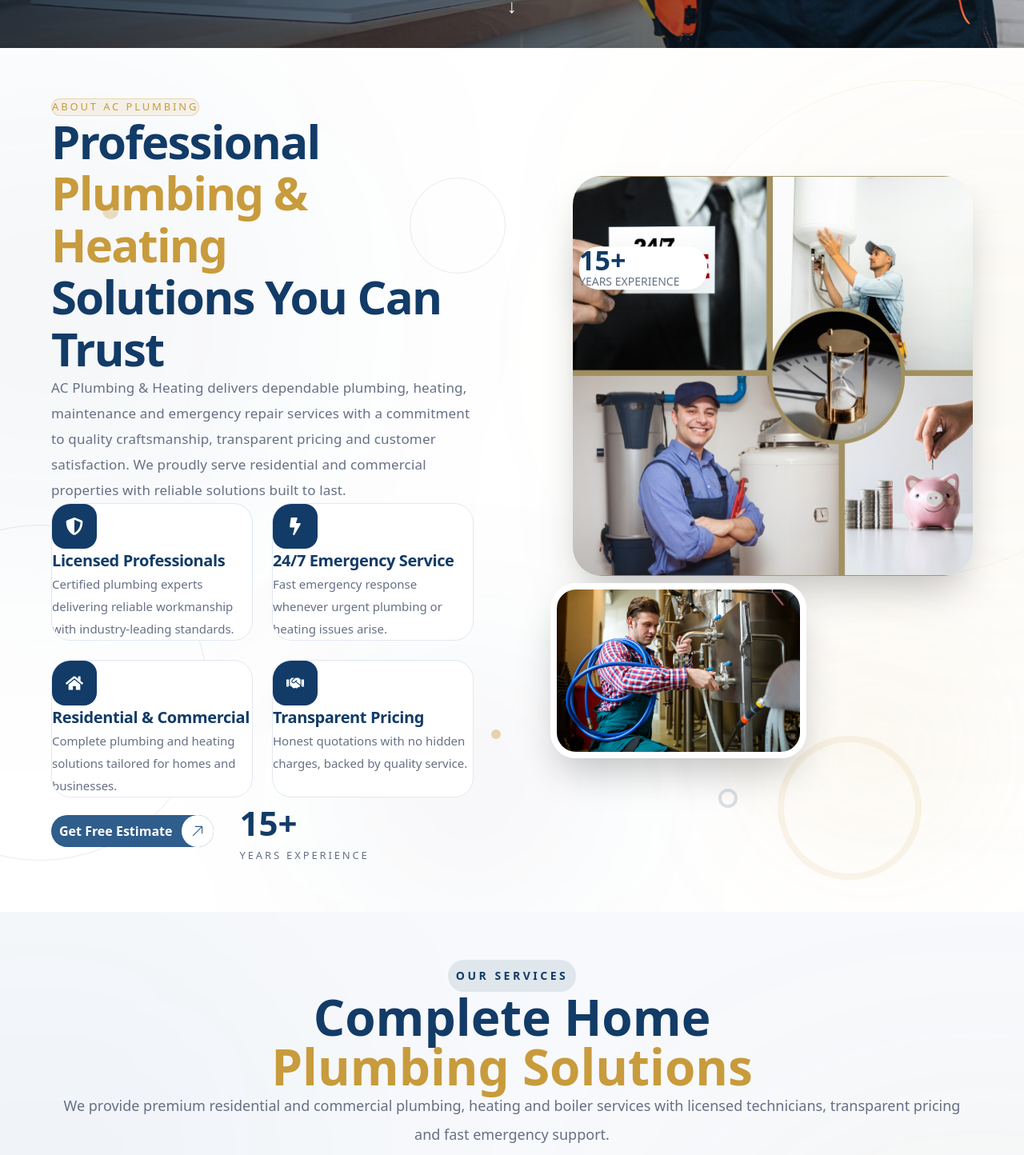
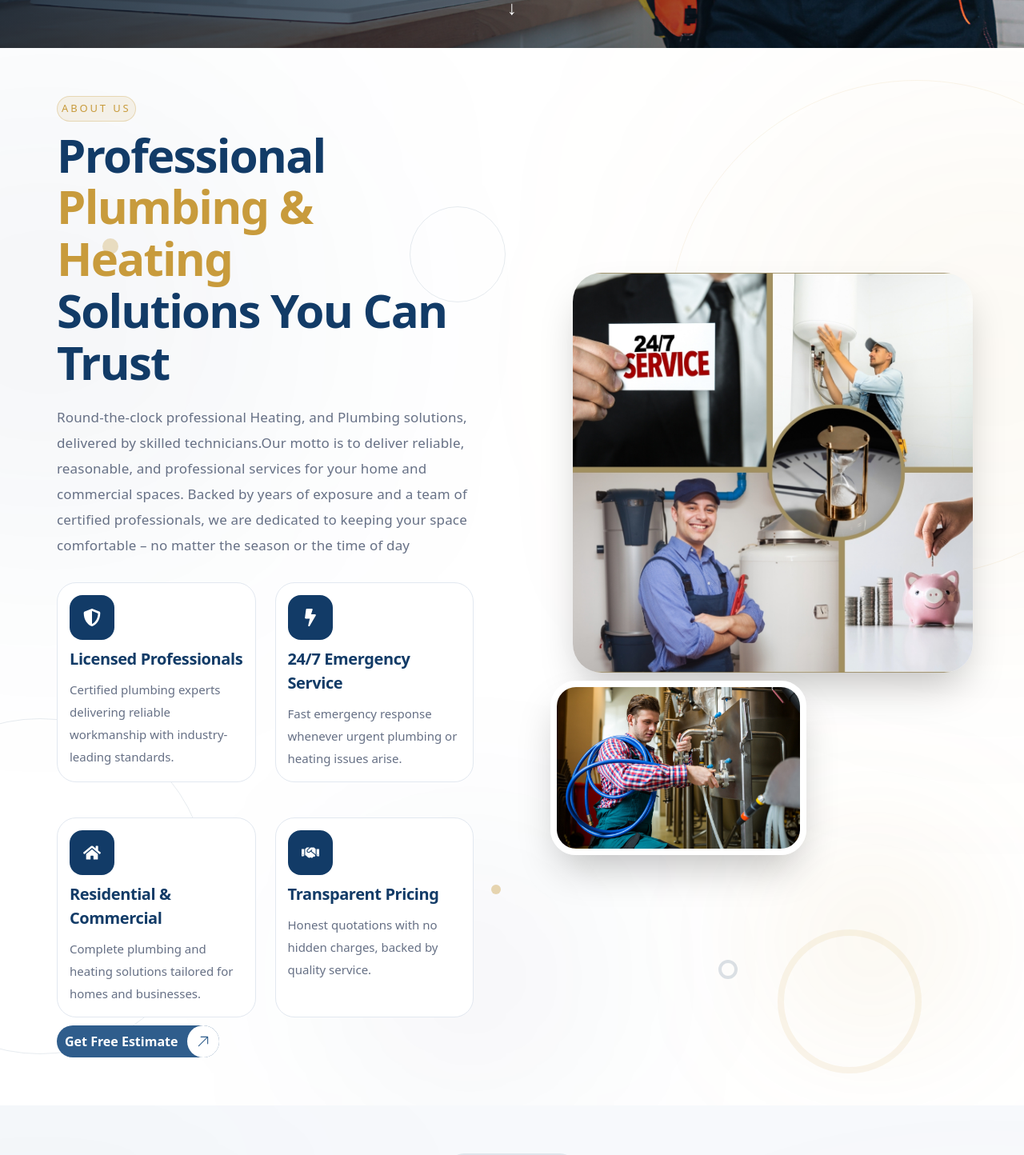
Before and after one commit to SanchitaGTMCanada/ac-plumbing, a Next.js app: page / in a window 1280 px wide. Shown: the part 740-2184 px from the top of the page at 80% size. Built offline with nearby package versions, Linux system fonts and the light colour scheme.

Commit message:
fix menu links

```diff
--- a/src/components/home/About/AboutContent.jsx
+++ b/src/components/home/About/AboutContent.jsx
@@ -33,7 +33,7 @@ const features = [
 
 export default function AboutContent() {
   return (
-    <div className="max-w-[620px]" style={{marginTop:"60px", marginBottom:"60px"}}>
+    <div className="max-w-[620px]" style={{marginTop:"60px", marginBottom:"60px" , marginLeft:"7px"}}>
 
       {/* Badge */}
 
@@ -53,8 +53,9 @@ export default function AboutContent() {
           tracking-[0.22em]
           text-[#C89B3C]
         "
+        style={{padding:"5px"}}
       >
-        About AC Plumbing
+        About Us
       </span>
 
       {/* Heading */}
@@ -69,6 +70,7 @@ export default function AboutContent() {
           text-[#123B67]
           lg:text-[58px]
         "
+        style={{marginTop:"10px", marginBottom:"10px", }}
       >
         Professional
         <br />
@@ -92,12 +94,10 @@ export default function AboutContent() {
           tracking-[0.01em]
           text-[#667085]
         "
+
+          style={{marginTop:"20px", marginBottom:"20px", }}
       >
-        AC Plumbing & Heating delivers dependable plumbing, heating,
-        maintenance and emergency repair services with a commitment to
-        quality craftsmanship, transparent pricing and customer
-        satisfaction. We proudly serve residential and commercial
-        properties with reliable solutions built to last.
+        Round-the-clock professional Heating, and Plumbing solutions, delivered by skilled technicians.Our motto is to deliver reliable, reasonable, and professional services for your home and commercial spaces. Backed by years of exposure and a team of certified professionals, we are dedicated to keeping your space comfortable – no matter the season or the time of day
       </p>
 
       {/* Feature Cards */}
@@ -125,6 +125,7 @@ export default function AboutContent() {
                 hover:border-[#C89B3C]
                 hover:shadow-[0_20px_50px_rgba(0,0,0,0.08)]
               "
+              style={{marginTop:"10px", marginBottom:"10px", padding:"15px"}}
             >
               {/* Top Accent */}
               <div className="absolute left-0 top-0 h-1 w-full scale-x-0 bg-[#C89B3C] transition-transform duration-500 group-hover:scale-x-100" />
@@ -160,6 +161,7 @@ export default function AboutContent() {
                   tracking-[-0.02em]
                   text-[#123B67]
                 "
+                style={{marginBottom:"9px", marginTop:"9px"}}
               >
                 {item.title}
               </h3>
@@ -190,11 +192,15 @@ export default function AboutContent() {
         </Button>
 
         <div>
-          <h3 className="text-[42px] font-extrabold text-[#123B67]">
-            15+
-          </h3>
+        {/* <h3 className="text-[42px] font-extrabold text-[#123B67]">
+  10+
+</h3>
 
-          <p
+<p className="mt-2 text-sm text-gray-600">
+  Plumbing & Heating Services
+</p> */}
+
+          {/* <p
             className="
               mt-1
               text-[13px]
@@ -204,7 +210,7 @@ export default function AboutContent() {
             "
           >
             Years Experience
-          </p>
+          </p> */}
         </div>
 
       </div>
--- a/src/components/home/About/AboutImages.jsx
+++ b/src/components/home/About/AboutImages.jsx
@@ -44,7 +44,7 @@ export default function AboutImages() {
       </motion.div>
 
       {/* Experience Card */}
-<motion.div
+{/* <motion.div
   animate={{ y: [0, -8, 0] }}
   transition={{
     repeat: Infinity,
@@ -71,7 +71,7 @@ export default function AboutImages() {
   <span className="mt-2 block text-sm font-medium uppercase text-[#667085]">
     Years Experience
   </span>
-</motion.div>
+</motion.div> */}
     </div>
   );
 }
```
